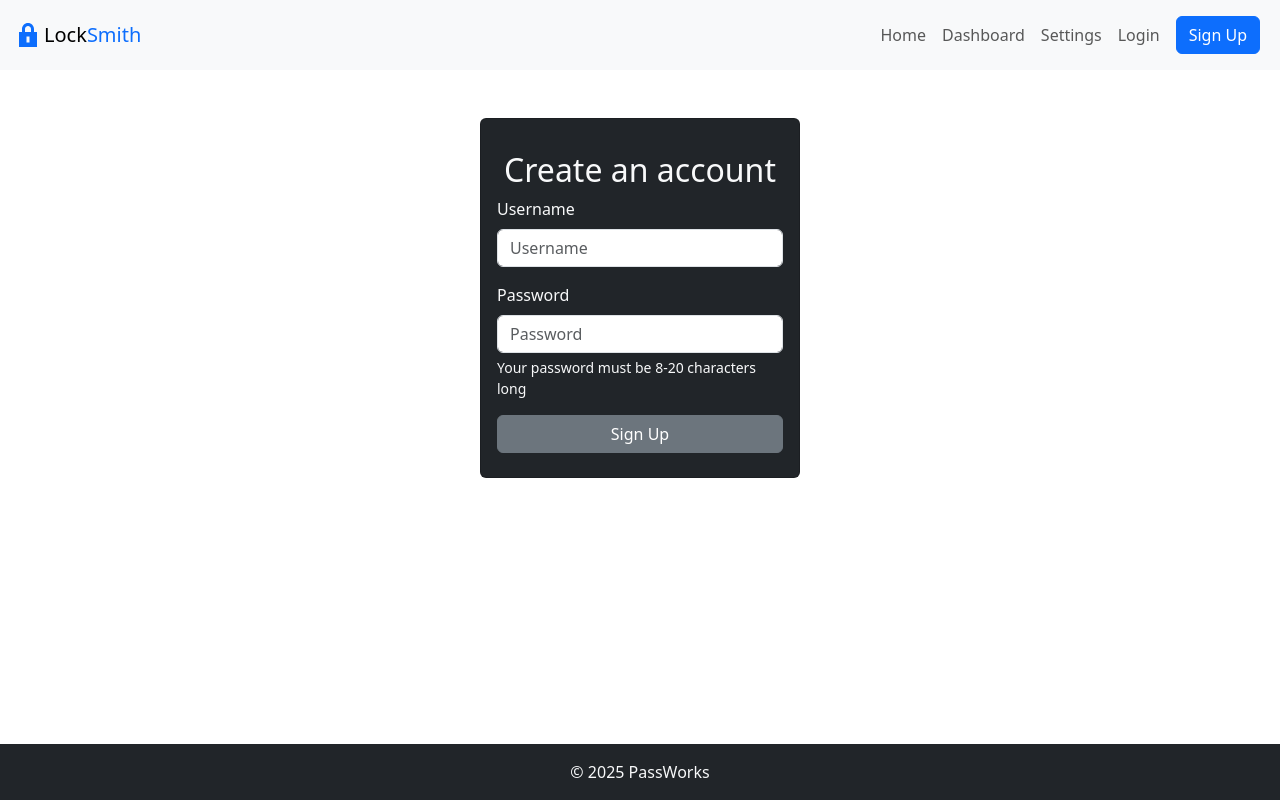
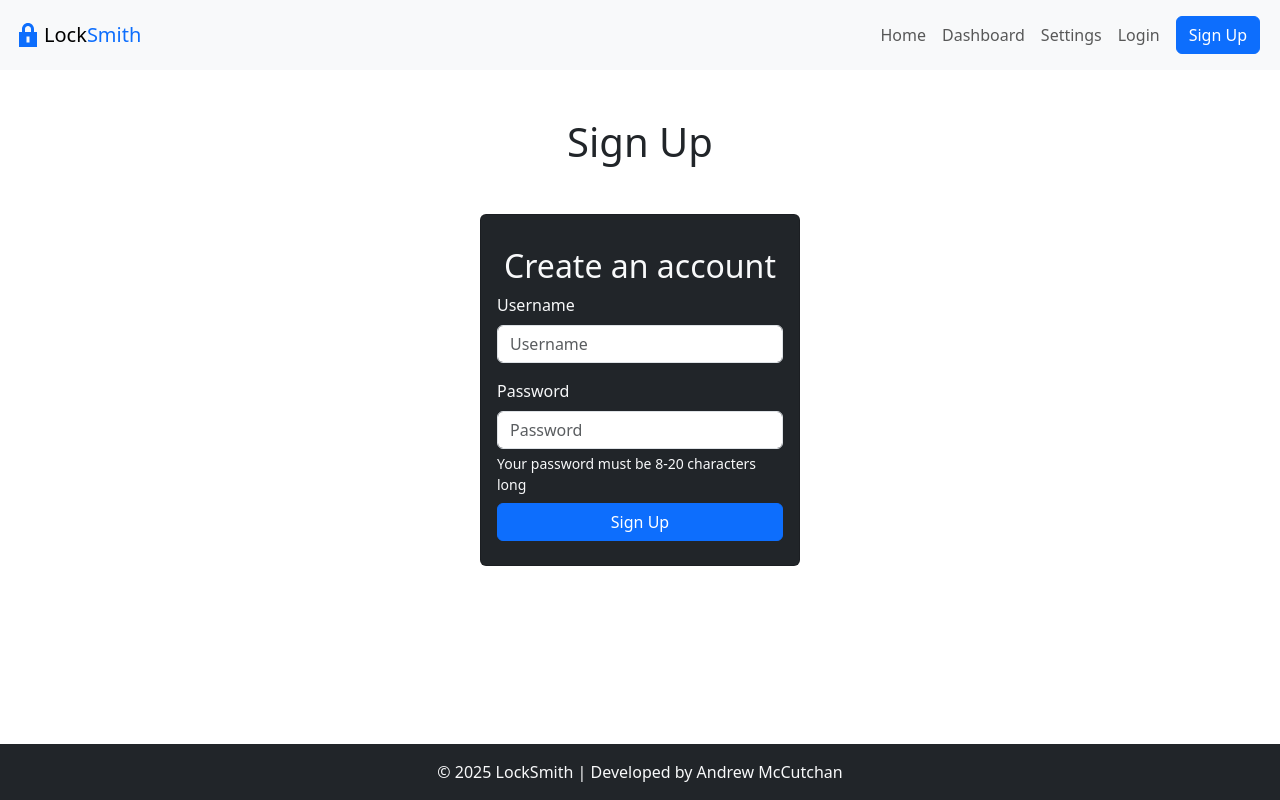
Before and after one commit to andmccutchan/LockSmith, a React (Vite) app: page /register in a window 1280 px wide. Built offline with nearby package versions, Linux system fonts and the light colour scheme.

Commit message:
Working on authentication

```diff
--- a/src/components/Footer.jsx
+++ b/src/components/Footer.jsx
@@ -5,7 +5,7 @@ function Footer() {
   return (
     <footer className="bg-dark text-light text-center py-3 mt-auto">
       <div className="container">
-        <p className="mb-0">&copy; {new Date().getFullYear()} PassWorks</p>
+        <p className="mb-0">&copy; {new Date().getFullYear()} LockSmith | Developed by Andrew McCutchan</p>
       </div>
     </footer>
   );
--- a/src/components/LoginCard.jsx
+++ b/src/components/LoginCard.jsx
@@ -43,7 +43,7 @@ function LoginCard() {
                     Your password must be 8-20 characters long
                 </div>
             </div>
-            <button type="submit" className="btn btn-secondary mt-3">Login</button>
+            <button type="submit" className="btn btn-primary mt-3">Login</button>
         </form>
     </div>
 
--- a/src/components/SignUpCard.jsx
+++ b/src/components/SignUpCard.jsx
@@ -24,7 +24,6 @@ function SignUpCard() {
 
   return (
     <div>
-        {error && <p className='text-danger'>{error}</p>}
         <form onSubmit={handleSubmit} className='card p-3 mx-auto w-25 bg-dark text-light my-5 py-4'>
             <div>
                 <h2 className='text-center my-2'>Create an account</h2>
@@ -40,7 +39,8 @@ function SignUpCard() {
                     Your password must be 8-20 characters long
                 </div>
             </div>
-            <button type="submit" className="btn btn-secondary mt-3">Sign Up</button>
+            {error && <span className='badge text-bg-danger text-center py-2 my-3'>{error}</span>}
+            <button type="submit" className="btn btn-primary mt-2">Sign Up</button>
         </form>
     </div>
   )
--- a/src/pages/Dashboard.jsx
+++ b/src/pages/Dashboard.jsx
@@ -3,9 +3,7 @@ import React from "react";
 
 function Dashboard() {
   return (
-    <div className="container-xl d-flex border rounded">
-      <h1>Dashboard</h1>
-    </div>
+    <h1 className="text-center mt-5">Dashboard</h1>
   )
 }
 
--- a/src/pages/Home.jsx
+++ b/src/pages/Home.jsx
@@ -3,9 +3,7 @@ import React from "react";
 
 function Home() {
   return (
-    <div className="container-md d-md-flex justify-content-center">
-      <h1>Home</h1>
-    </div>
+    <h1 className="text-center mt-5">Home</h1>
   )
 }
 
--- a/src/pages/Login.jsx
+++ b/src/pages/Login.jsx
@@ -5,7 +5,7 @@ import LoginCard from "../components/LoginCard";
 function Home() {
   return (
     <div>
-      <h2 className="text-center my-5">Good to see you again!</h2>
+      <h1 className="text-center mt-5">Login</h1>
       <LoginCard />
     </div>
   )
--- a/src/pages/Register.jsx
+++ b/src/pages/Register.jsx
@@ -5,6 +5,7 @@ import SignUpCard from "../components/SignUpCard";
 function Home() {
   return (
     <div>
+      <h1 className="text-center mt-5">Sign Up</h1>
       <SignUpCard />
     </div>
   );
--- a/src/pages/Settings.jsx
+++ b/src/pages/Settings.jsx
@@ -3,7 +3,7 @@ import React from 'react'
 function Settings() {
   return (
     <div>
-        <h2 className='text-center my-5'>This is the settings page</h2>
+        <h1 className='text-center my-5'>Settings</h1>
     </div>
   )
 }
```
